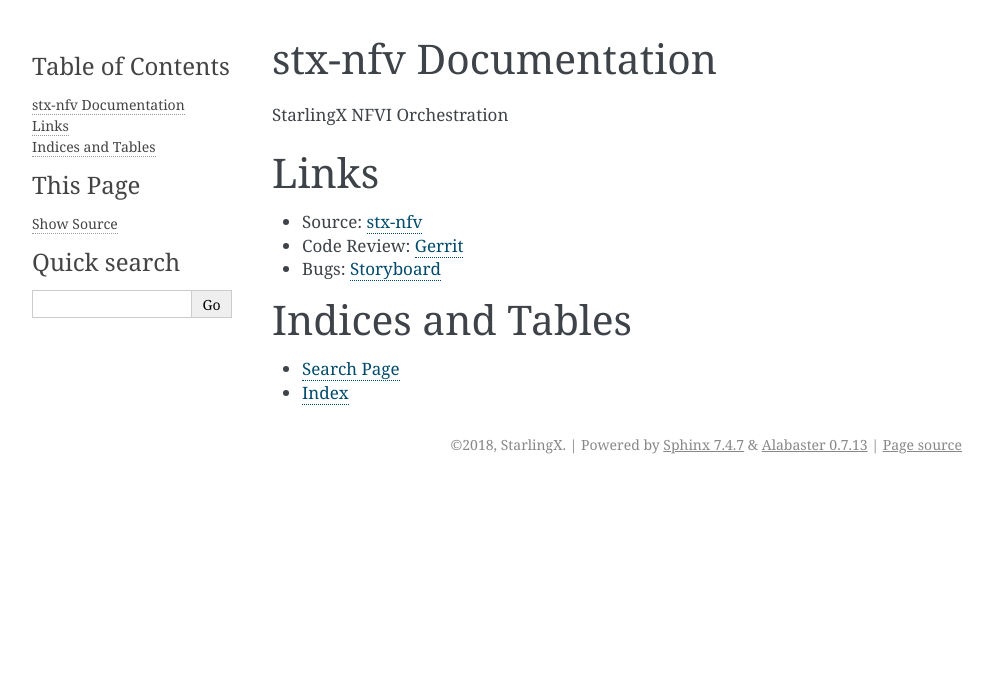
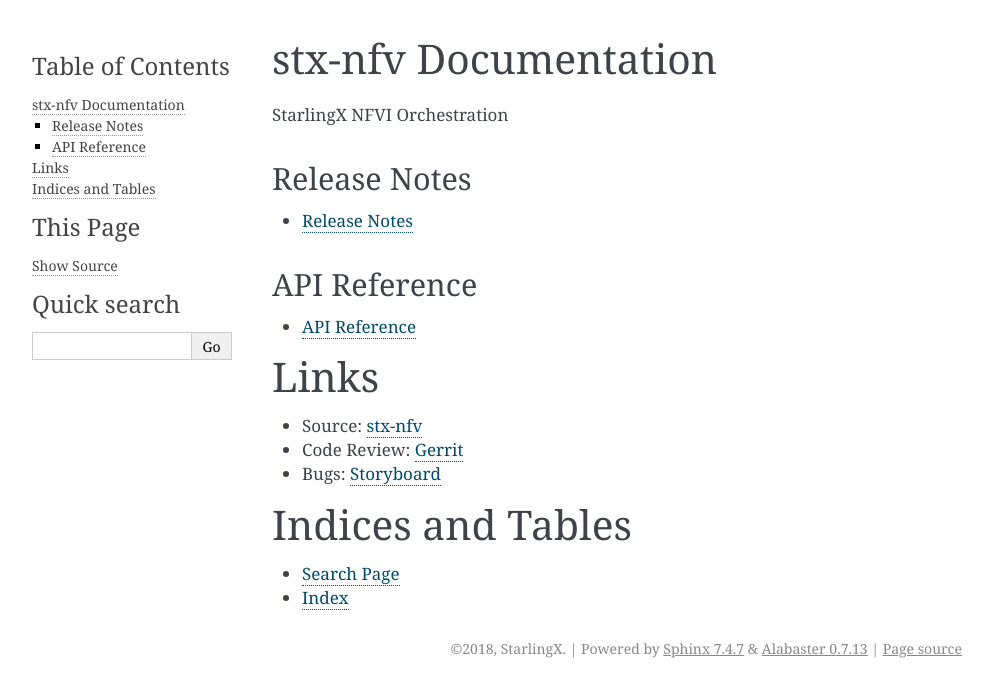
Before and after one commit to openstack-archive/stx-nfv, a Sphinx documentation site: the page built from doc/source/index.rst, in a window 1280 px wide. Shown: the top 697 px of the page, without its empty margins (148-1141 px from the left). Built offline with Sphinx 7.4.7, drawn with Linux system fonts in a browser that asks for light colours.

Commit message:
Add api-ref and relnotes publish jobs
* Add pointers in the main doc to api-ref and releasenotes pages
* Add publish-stx-api-ref and publish-stx-releasenotes jobs
* Add search at bottom of api-ref and relnotes pages to trigger the jobs

Change-Id: If82fe40b570c43c4ac7b25e5bff5d3d72484677f
Signed-off-by: Abraham Arce <abraham.arce.moreno@intel.com>

```diff
--- a/api-ref/source/index.rst
+++ b/api-ref/source/index.rst
@@ -8,3 +8,5 @@ StarlingX NFVI Orchestration
    :maxdepth: 2
 
    api-ref-nfv-vim-v1
+
+:ref:`search`
--- a/doc/source/index.rst
+++ b/doc/source/index.rst
@@ -6,6 +6,22 @@ StarlingX NFVI Orchestration
 .. toctree::
    :maxdepth: 2
    :caption: Contents:
+
+Release Notes
+-------------
+
+.. toctree::
+   :maxdepth: 1
+
+   Release Notes <https://docs.starlingx.io/releasenotes/stx-nfv>
+
+API Reference
+-------------
+
+.. toctree::
+   :maxdepth: 1
+
+   API Reference <https://docs.starlingx.io/api-ref/stx-nfv>
 
 Links
 =====
--- a/releasenotes/source/index.rst
+++ b/releasenotes/source/index.rst
@@ -5,3 +5,5 @@ stx-nfv Release Notes
    :maxdepth: 2
 
    unreleased
+
+:ref:`search`
```
Also changed, not shown: .zuul.yaml.
